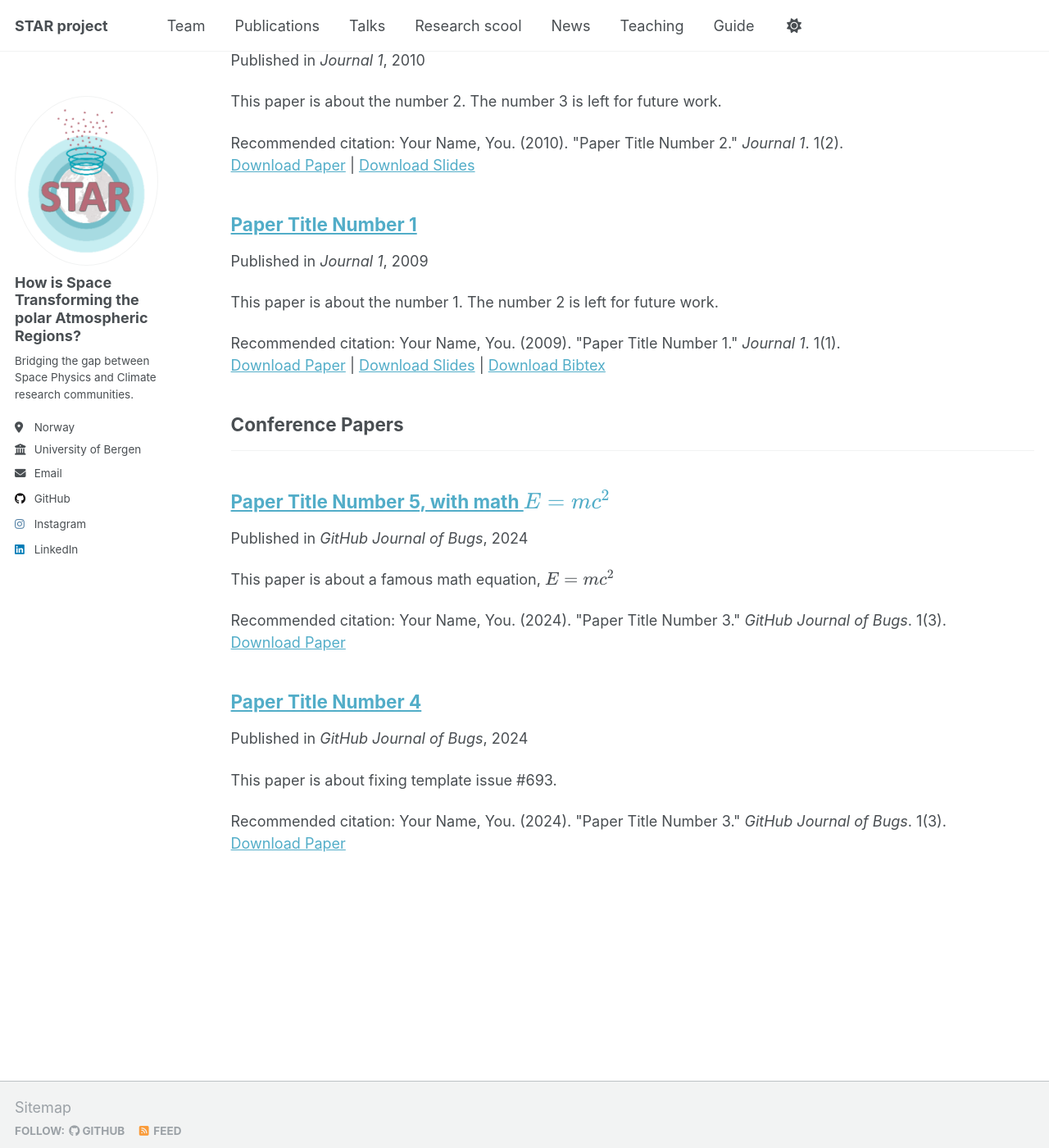
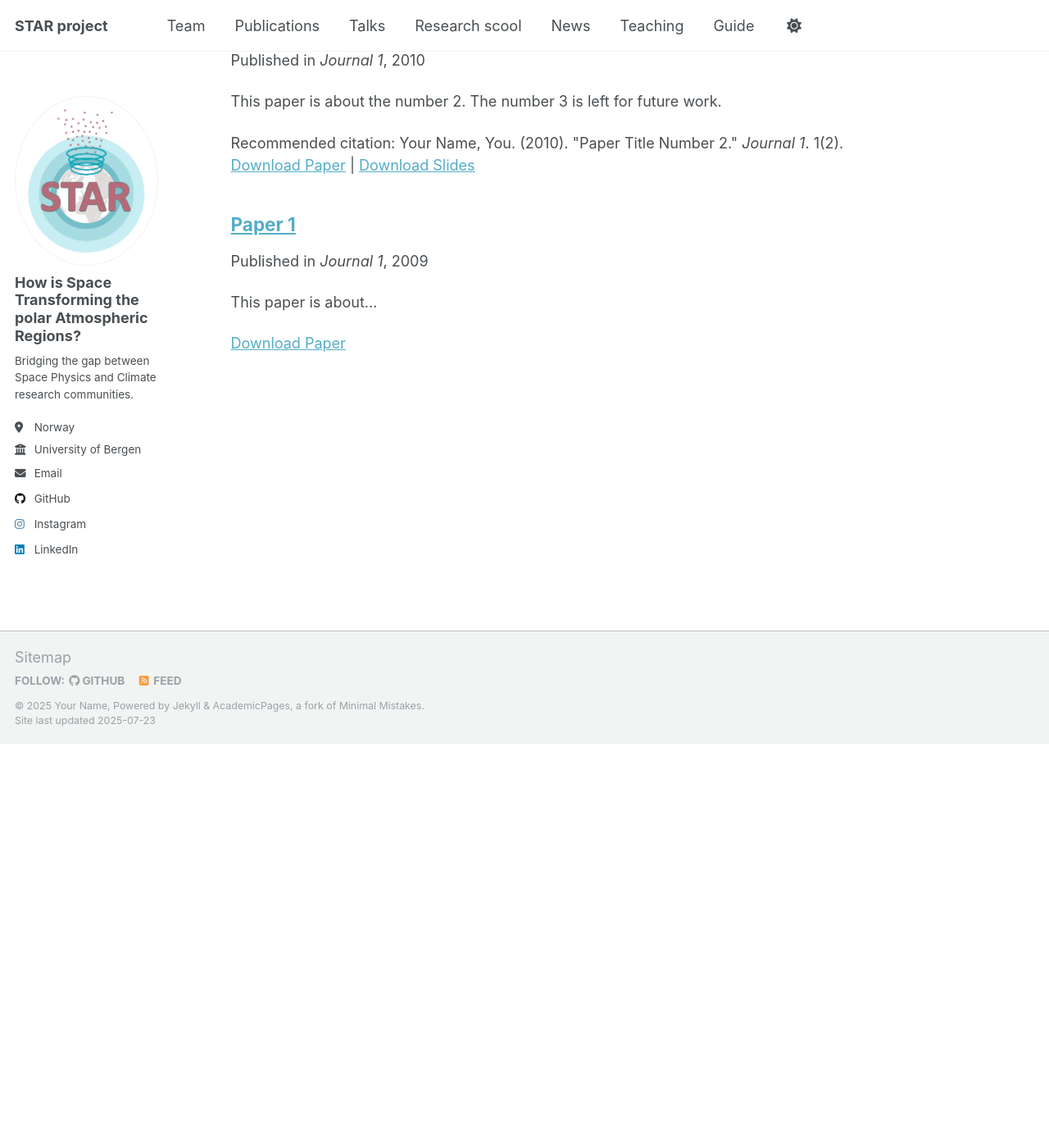
Before and after one commit to Margot-D/STAR, a Jekyll site: the page built from _pages/publications.html, in a window 1280 px wide and 1400 px high, scrolled down 493 px. Shown: the whole window at 82% size. Built offline with Jekyll 4.4.1, drawn with Linux system fonts in a browser that asks for light colours; a script that is not in the unit is left out.

Commit message:
Update publications page

```diff
--- a/_publications/2009-10-01-paper-title-number-1.md
+++ b/_publications/2009-10-01-paper-title-number-1.md
@@ -1,14 +1,14 @@
 ---
-title: "Paper Title Number 1"
+title: "Paper 1"
 collection: publications
 category: manuscripts
 permalink: /publication/2009-10-01-paper-title-number-1
-excerpt: 'This paper is about the number 1. The number 2 is left for future work.'
+excerpt: 'This paper is about...'
 date: 2009-10-01
 venue: 'Journal 1'
-slidesurl: 'http://academicpages.github.io/files/slides1.pdf'
+#slidesurl: 'http://academicpages.github.io/files/slides1.pdf'
 paperurl: 'http://academicpages.github.io/files/paper1.pdf'
-bibtexurl: 'http://academicpages.github.io/files/bibtex1.bib'
-citation: 'Your Name, You. (2009). &quot;Paper Title Number 1.&quot; <i>Journal 1</i>. 1(1).'
+#bibtexurl: 'http://academicpages.github.io/files/bibtex1.bib'
+#citation: 'Your Name, You. (2026). &quot;Paper Title Number 1.&quot; <i>Journal 1</i>. 1(1).'
 ---
 The contents above will be part of a list of publications, if the user clicks the link for the publication than the contents of section will be rendered as a full page, allowing you to provide more information about the paper for the reader. When publications are displayed as a single page, the contents of the above "citation" field will automatically be included below this section in a smaller font.
--- a/_publications/2025-06-08-paper-title-number-5.md
+++ /dev/null
@@ -1,13 +0,0 @@
----
-title: "Paper Title Number 5, with math $$E=mc^2$$"
-collection: publications
-category: conferences
-permalink: /publication/2024-02-17-paper-title-number-4
-excerpt: 'This paper is about a famous math equation, $$E=mc^2$$'
-date: 2024-02-17
-venue: 'GitHub Journal of Bugs'
-paperurl: 'http://academicpages.github.io/files/paper3.pdf'
-citation: 'Your Name, You. (2024). &quot;Paper Title Number 3.&quot; <i>GitHub Journal of Bugs</i>. 1(3).'
----
-
-Using [MathJax](https://www.mathjax.org/) in the description is supported - $$E=mc^2$$ - however, the use must be mindful that the default delimiters are `$$...$$` and `\\[...\\]` which differs from the `$...$` that is typically expected.
```
Also changed, not shown: _publications/2024-02-17-paper-title-number-4.md (deleted, +0 -13 lines).
